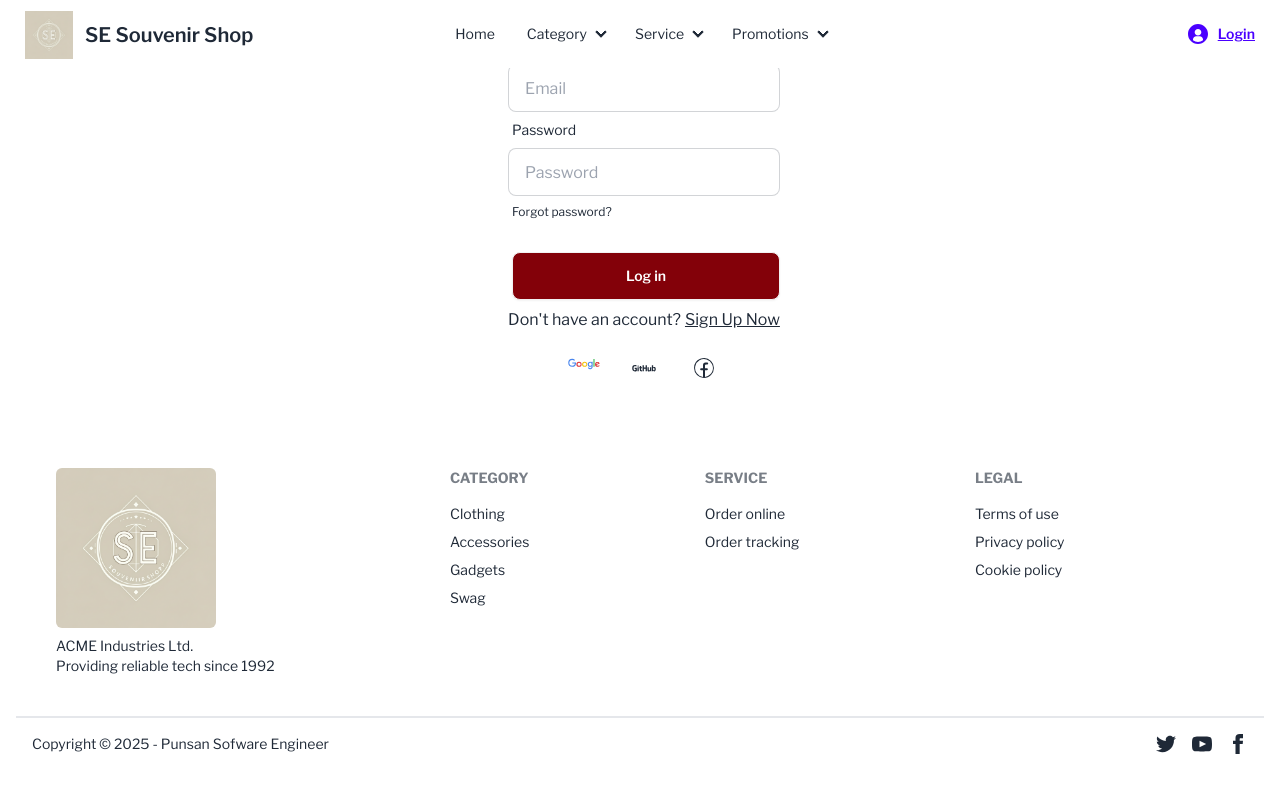
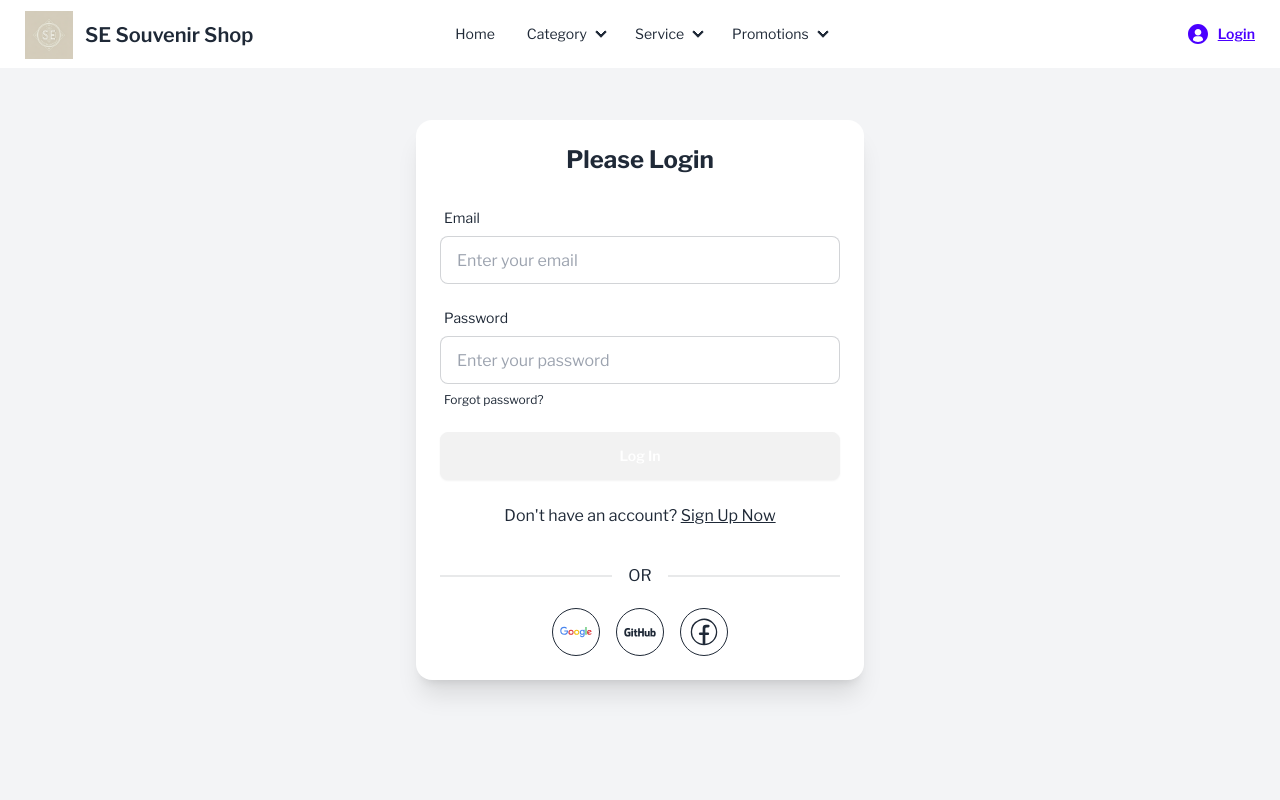
Before and after one commit to Punsano26/MERN-se-shop-ecom, a React (Vite) app in the folder frontend/: page /signin in a window 1280 px wide. Shown: the top 800 px of the page. Built offline with nearby package versions, Linux system fonts and the light colour scheme; no server answers.

Commit message:
Debug function signUp

```diff
--- a/frontend/src/components/SignIn.jsx
+++ b/frontend/src/components/SignIn.jsx
@@ -65,68 +65,93 @@ const SignIn = () => {
       });
   };
   return (
-    <div>
-      <div className="modal-action mt-0 flex flex-col justify-center items-center">
-        <h3 className="font-bold text-lg">Please Login</h3>
-        <form method="card-body " onSubmit={handleSubmit(onSubmit)}>
+    <div className="flex justify-center items-center min-h-screen bg-gray-100">
+  <div className="card w-full max-w-md shadow-xl bg-white">
+    <div className="card-body p-6">
+      {/* Header */}
+      <h3 className="text-center font-bold text-2xl mb-4">Please Login</h3>
+
+      {/* Form */}
+      <form onSubmit={handleSubmit(onSubmit)} className="space-y-4">
+        {/* Email Field */}
         <div className="form-control">
-            <label className="form-control w-full max-w-xs">
-              <div className="label">
+          <label className="label">
             <span className="label-text">Email</span>
-              </div>
+          </label>
           <input
-                type="text"
-                className="input input-bordered"
-                placeholder="Email"
+            type="email"
+            placeholder="Enter your email"
+            className="input input-bordered w-full"
             {...register("email", { required: true })}
           />
+        </div>
+
+        {/* Password Field */}
+        <div className="form-control">
+          <label className="label">
+            <span className="label-text">Password</span>
+          </label>
+          <input
+            type="password"
+            placeholder="Enter your password"
+            className="input input-bordered w-full"
+            {...register("password", { required: true })}
+          />
+          <label className="label">
+            <a href="/forgot-password" className="label-text-alt link link-hover">
+              Forgot password?
+            </a>
           </label>
         </div>
-          <div className="form-control">
-            {" "}
-            <label className="form-control w-full max-w-xs">
-              <div className="label">
-                <span className="label-text">Password</span>
+
+        {/* Submit Button */}
+        <div className="form-control mt-4">
+          <button
+            type="submit"
+            className="btn btn-block bg-red-500 hover:bg-red-600 text-white"
+          >
+            Log In
+          </button>
         </div>
-              <input
-                type="password"
-                className="input input-bordered"
-                placeholder="Password"
-                {...register("password", { required: true })}
-              />
-            </label>
-            <label className="label">
-              <a className="label-text-alt link link-hover">Forgot password?</a>
-            </label>
-          </div>
-          <div className="form-control mt-6">
-            <input
-              type="submit"
-              value={"Log in"}
-              className="btn bg-red ml-1 text-white"
-            />
-          </div>
-          <p className="text-center my-2">
-            Don&apos;t have an account?
-            <a href="/signup" className="underline text-md ml-1">
+      </form>
+
+      {/* Signup Link */}
+      <p className="text-center my-4">
+        Don&apos;t have an account?{" "}
+        <a href="/signup" className="underline text-red-500 hover:text-red-600">
           Sign Up Now
         </a>
       </p>
-        </form>
-        <div className="text-center space-x-3 mb-5">
+
+      {/* Divider */}
+      <div className="divider">OR</div>
+
+      {/* Social Login Buttons */}
+      <div className="flex justify-center space-x-4">
+        {/* Google Button */}
         <button
           onClick={googleSignUp}
-                        className="btn btn-ghost btn-circle hover:bg-red-50 transition duration-300"
+          className="btn btn-circle btn-outline hover:bg-red-50 hover:text-red-500 transition duration-300"
         >
         <GoogleWordmark className="w-8 h-8" />
         </button>
 
-          <button className="btn btn-ghost btn-circle hover:bg-red hover:text-white">
-            <DiGithubFull className="w-6 h-6" />
+        {/* GitHub Button */}
+        <button
+
+          className="btn btn-circle btn-outline hover:bg-gray-800 hover:text-white transition duration-300"
+        >
+          <DiGithubFull className="w-8 h-8" />
         </button>
-          <button className="btn btn-ghost btn-circle hover:bg-red hover:text-white">
-            <CiFacebook className="w-6 h-6" />
+
+        {/* Facebook Button */}
+        <button
+
+          className="btn btn-circle btn-outline hover:bg-blue-600 hover:text-white transition duration-300"
+        >
+           <CiFacebook className="w-8 h-8" />
         </button>
+      </div>
     </div>
   </div>
 </div>
--- a/frontend/src/components/SignUp.jsx
+++ b/frontend/src/components/SignUp.jsx
@@ -25,7 +25,7 @@ const SignUp = () => {
       .then(async (result) => {
         const user = result.user;
         console.log(user);
-        await UserService.addUser(user.enamil);
+        await UserService.addUser(user.email);
         Swal.fire({
           icon: "success",
           title: "Register Successful",
```
Lines whose indentation alone changed are shown as unchanged.
